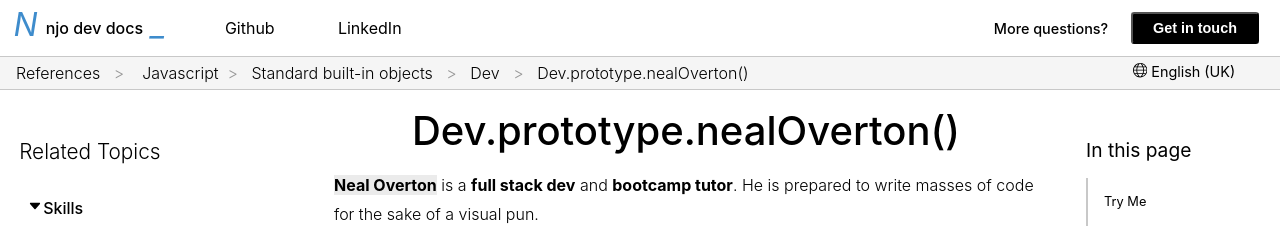
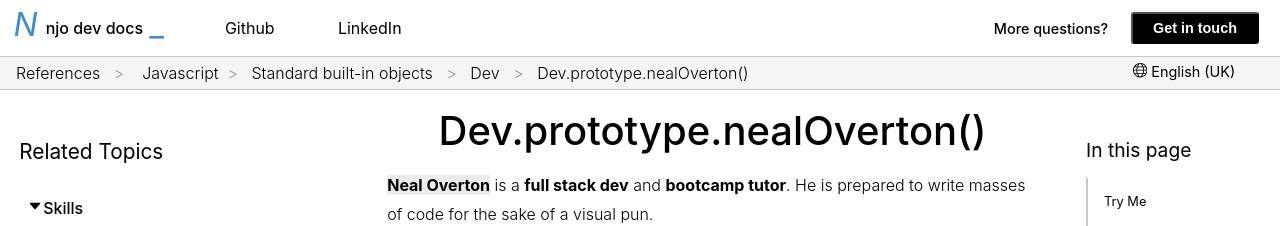
Before and after one commit to nealoverton/portfolio, a React (Create React App) app: page /#/ in a window 1280 px wide. Shown: the top 226 px of the page. Built offline with nearby package versions, Linux system fonts and the light colour scheme.

Commit message:
moves section menu to sidebar rather than removing

```diff
--- a/src/components/Home.js
+++ b/src/components/Home.js
@@ -8,7 +8,7 @@ const Home = ({sideBarDropDownIsOpen, setSideBarDropDownIsOpen}) => {
     const [highlightedSection, setHighlightedSection] = useState('experience');
 
     return <div className='Home'>
-        <SideBar/>
+        <SideBar highlightedSection={highlightedSection}/>
         <SideBarDropDown sideBarDropDownIsOpen={sideBarDropDownIsOpen}setSideBarDropDownIsOpen={setSideBarDropDownIsOpen} highlightedSection={highlightedSection}/>
         <Main setHighlightedSection={setHighlightedSection} sideBarDropDownIsOpen={sideBarDropDownIsOpen}/>
         <SectionMenu highlightedSection={highlightedSection} />
--- a/src/components/SectionMenu.js
+++ b/src/components/SectionMenu.js
@@ -8,7 +8,7 @@ const SectionMenu = ({highlightedSection, isResponsive = true}) => {
     const projectsClassName = 'SectionMenu__label' + (highlightedSection === 'projects' ? '--highlighted' : '');
     const experienceClassName = 'SectionMenu__label' + (highlightedSection === 'experience' ? '--highlighted' : '');
 
-    return <nav className={isResponsive ? 'SectionMenu responsive' : 'SectionMenu'}>
+    return <nav className={'SectionMenu ' + (isResponsive ? 'responsive' : 'static')}>
         <h2 className='SectionMenu__title'>In this page</h2>
         <Link smooth to={'#tryme'} scroll={el => scrollWithOffset(el)} className={tryMeClassName}>Try Me</Link>
         <Link smooth to={'#skills'} scroll={el => scrollWithOffset(el)} className={skillsClassName}>Skills</Link>
--- a/src/components/SideBar.js
+++ b/src/components/SideBar.js
@@ -12,7 +12,7 @@ const SideBar = ({ isResponsive = true, highlightedSection }) => {
     const [experienceListIsOpen, setExperienceListIsOpen] = useState(true);
 
     return <nav className={isResponsive ? 'SideBar responsive' : 'SideBar'}>
-        {isResponsive ? <></> : <SectionMenu isResponsive={false} highlightedSection={highlightedSection}/>}
+        <SectionMenu isResponsive={false} highlightedSection={highlightedSection}/>
         <h2 className='SideBar__title'>Related Topics</h2>
         <h3 className='SideBar__subtitle' onClick={()=>setSkillListIsOpen(!skillListIsOpen)}>
             {skillListIsOpen ?
--- a/src/styles/SectionMenu.css
+++ b/src/styles/SectionMenu.css
@@ -4,7 +4,6 @@
     align-items: flex-start;
     width: 15rem;
     height: 50%;
-    margin-bottom: 3rem;
 }
 
 .responsive{
@@ -14,7 +13,13 @@
 }
 
 @media only screen and (max-width: 1200px) {
-    .responsive{
+    .SectionMenu.responsive{
+        display: none;
+    }
+  }
+
+  @media only screen and (min-width: 1200px) {
+    .SectionMenu.static{
         display: none;
     }
   }
--- a/src/styles/SideBar.css
+++ b/src/styles/SideBar.css
@@ -1,5 +1,5 @@
 .SideBar{
-    background-color: white;
+    /* background-color: white; */
     height: calc(100vh - 5.5rem);
     overflow-y: scroll;
     display: flex;
@@ -12,6 +12,7 @@
     top: 5.5rem;
     z-index: 3;
     max-width: 15rem;
+    width: 100%;
 }
 
 .responsive{
@@ -27,7 +28,7 @@
 .SideBar__title{
     padding-top: 2rem;
     font-size: 1.3rem;;
-    font-weight: 300;
+    font-weight: 400;
 }
 
 .SideBar__subtitle{
--- a/src/styles/SideBarDropDown.css
+++ b/src/styles/SideBarDropDown.css
@@ -29,7 +29,7 @@
     height: 100vh;
     width: 200vw;
     position: absolute;
-    left: 15rem;
+    left: 16rem;
     overflow: hidden;
     background-color: black;
     opacity: 0.3;
```
